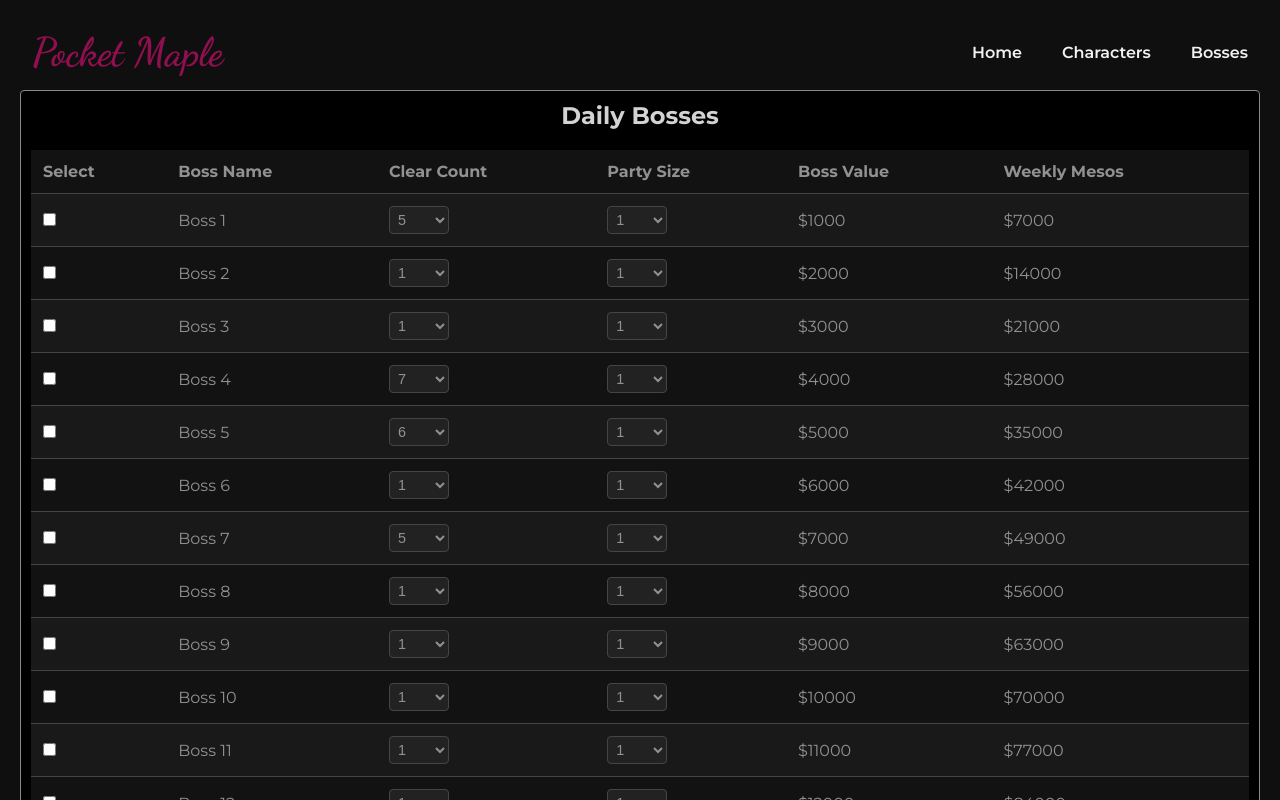
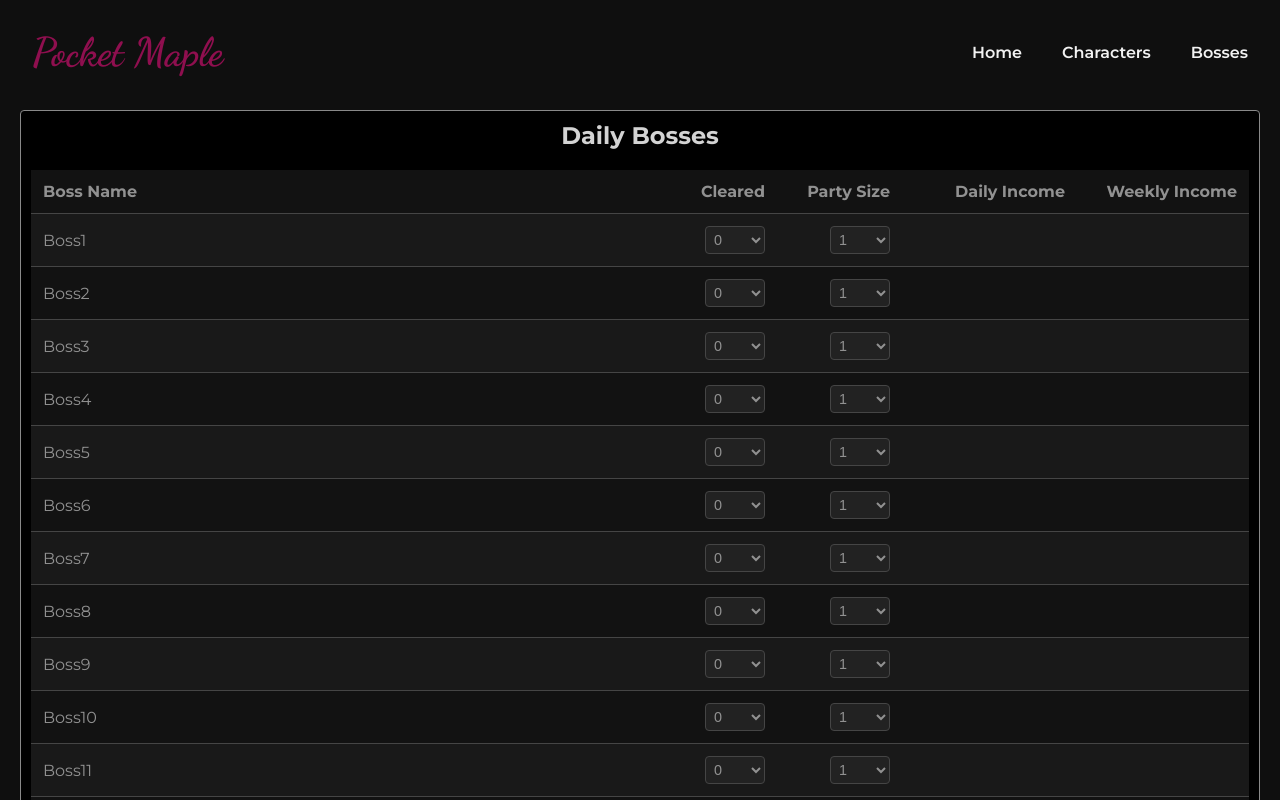
Before and after one commit to ttxlnguyen/Passion-Project-Pocket-Maple-React, a React (Create React App) app in the folder pocketmaplereact/: page /bosses in a window 1280 px wide. Shown: the top 800 px of the page. Built offline with nearby package versions, Linux system fonts and the light colour scheme.

Commit message:
Updated, BossList.css to accomodate table size, for desktop & mobile, BossList.js to add Daily Bosses functionality, BossList.jsx to add Daily Bosses functionality, NavBar.css header color

```diff
--- a/pocketmaplereact/src/components/navbar/NavBar.css
+++ b/pocketmaplereact/src/components/navbar/NavBar.css
@@ -3,7 +3,7 @@
   width: 100%;
   top: 0;
   left: 0;
-    background-color: transparent;
+  background-color: var(--header-background-color, #0f0f0f);
   z-index: var(--z-fixed);
 }
 
@@ -55,20 +55,18 @@
     transition: right 0.4s;
   }
 }
+
 @media screen and (max-width: 300px) {
   .nav__menu {
     padding: 4rem 1rem 2rem;
    }
-
   .nav__list {
     row-gap: 1rem;
    }
-
   .nav__link,
   .nav__cta {
     font-size: var(--smaller-font-size);
   }
-
   .nav__cta {
     padding: 8px 16px;
     font-size: 12px;
@@ -104,6 +102,7 @@
 .show-menu {
   right: 0;
 }
+
 .nav__listt {
   display: flex;
   flex-direction: row;
@@ -122,6 +121,7 @@
   padding: 6rem 3rem 0;
   transition: right 0.4s;
 }
+
 @media screen and (min-width: 1150px) {
   .nav {
     height: calc(var(--header-height) + 1rem);
@@ -130,7 +130,6 @@
   .nav__close {
     display: none;
   }
-
   .nav__list {
     flex-direction: row;
     column-gap: 2.5rem;
--- a/pocketmaplereact/src/components/pages/bosslist/BossList.css
+++ b/pocketmaplereact/src/components/pages/bosslist/BossList.css
@@ -1,6 +1,6 @@
 .boss-list {
   margin: 20px;
-  margin-top: 90px;
+  margin-top: 110px;
   padding: 10px;
   border: 1px solid #898989;
   border-radius: 4px;
@@ -33,6 +33,11 @@ th, td {
   border-bottom: 1px solid #454545;
 }
 
+td select {
+  display: block;
+  margin: 0 auto;
+}
+
 th {
   background-color: #121212;
 }
@@ -63,3 +68,66 @@ select {
 input[type="checkbox"] {
   margin: 0;
 }
+
+/* Reduce the width of the "Cleared" column */
+th:nth-child(2), td:nth-child(2) {
+  width: 125px;
+}
+
+/* Reduce the width of the "Party Size" column */
+th:nth-child(3), td:nth-child(3) {
+  width: 125px;
+}
+
+/* Reduce the width of the "Daily" column */
+th:nth-child(4), td:nth-child(4) {
+  width: 175px;
+}
+
+/* Reduce the width of the "Weekly" column */
+th:nth-child(5), td:nth-child(5) {
+  width: 172px;
+}
+
+/* Align the "Clear Count" column to the right */
+th:nth-child(2), td:nth-child(2) {
+  text-align: right;
+}
+
+/* Align the "Party Size" column to the right */
+th:nth-child(3), td:nth-child(3) {
+  text-align: right;
+}
+
+/* Align the "Daily Income" column to the right */
+th:nth-child(4), td:nth-child(4) {
+  text-align: right;
+}
+
+/* Align the "Weekly Income" column to the right */
+th:nth-child(5), td:nth-child(5) {
+  text-align: right;
+}
+
+td:nth-child(2) select {
+  margin-left: auto; /* Pushes the select element to the right */
+  margin-right: 0; /* No margin on the right side */
+}
+
+td:nth-child(3) select {
+  margin-left: auto; /* Pushes the select element to the right */
+  margin-right: 0; /* No margin on the right side */
+}
+
+/* Styles for fading in and out */
+.fade-in-column {
+  transition: opacity 0.5s ease-in-out; /* Smooth transition for fading */
+}
+
+.fade-in {
+  opacity: 1;
+}
+
+.fade-out {
+  opacity: 0;
+}
--- a/pocketmaplereact/src/components/pages/bosslist/BossList.js
+++ b/pocketmaplereact/src/components/pages/bosslist/BossList.js
@@ -1,10 +1,7 @@
-// BossList.js
-import { useState } from 'react';
-
-// Function to create dropdown options for Clear Count (1-7)
+// Function to create dropdown options for Clear Count (0-7)
 export const createClearCountOptions = () => {
-  return Array.from({ length: 7 }, (_, i) => (
-    <option key={i + 1} value={i + 1}>{i + 1}</option>
+  return Array.from({ length: 8 }, (_, i) => (
+    <option key={i} value={i}>{i}</option>
   ));
 };
 
@@ -15,16 +12,52 @@ export const createPartySizeOptions = () => {
   ));
 };
 
+// Function to calculate daily income based on base daily income and clear count
+const calculateDailyIncome = (baseDailyIncome, clearCount) => {
+  // Remove currency symbol and parse to number
+  const baseIncome = parseInt(baseDailyIncome.replace(/[^0-9]/g, ''), 10);
+  return `$${baseIncome * clearCount}`;
+};
+
+// Function to calculate daily income based on current daily income and party size
+const calculateDailyIncomeByPartySize = (currentDailyIncome, partySize) => {
+  // Remove currency symbol and parse to number
+  const currentIncome = parseInt(currentDailyIncome.replace(/[^0-9]/g, ''), 10);
+  return `$${Math.floor(currentIncome / partySize)}`; // Use Math.floor to round down to the nearest whole number
+};
+
+// Function to calculate weekly income based on daily income
+const calculateWeeklyIncome = (dailyIncome) => {
+  // Remove currency symbol and parse to number
+  const dailyIncomeValue = parseInt(dailyIncome.replace(/[^0-9]/g, ''), 10);
+  return `$${dailyIncomeValue * 7}`; // Multiply daily income by 7 for weekly income
+};
+
 // Function to handle dropdown change for Clear Count
 export const handleClearCountChange = (index, value, setBossData, bossData) => {
   const updatedBossData = [...bossData];
-  updatedBossData[index].clearCount = parseInt(value, 10);
+  const clearCount = parseInt(value, 10);
+  const baseDailyIncome = updatedBossData[index].baseDailyIncome;
+
+  // Update clearCount and recalculate dailyMeso using baseDailyIncome
+  updatedBossData[index].clearCount = clearCount;
+  updatedBossData[index].currentDailyIncome = calculateDailyIncome(baseDailyIncome, clearCount);
+  updatedBossData[index].dailyMeso = updatedBossData[index].currentDailyIncome;
+  updatedBossData[index].weeklyMeso = calculateWeeklyIncome(updatedBossData[index].dailyMeso);
+
   setBossData(updatedBossData);
 };
 
 // Function to handle dropdown change for Party Size
 export const handlePartySizeChange = (index, value, setBossData, bossData) => {
   const updatedBossData = [...bossData];
-  updatedBossData[index].partySize = parseInt(value, 10);
+  const partySize = parseInt(value, 10);
+  const currentDailyIncome = updatedBossData[index].currentDailyIncome;
+
+  // Update partySize and recalculate dailyMeso using currentDailyIncome
+  updatedBossData[index].partySize = partySize;
+  updatedBossData[index].dailyMeso = calculateDailyIncomeByPartySize(currentDailyIncome, partySize);
+  updatedBossData[index].weeklyMeso = calculateWeeklyIncome(updatedBossData[index].dailyMeso);
+
   setBossData(updatedBossData);
 };
--- a/pocketmaplereact/src/components/pages/bosslist/BossList.jsx
+++ b/pocketmaplereact/src/components/pages/bosslist/BossList.jsx
@@ -1,6 +1,5 @@
-// BossList.jsx
 import React, { useState } from 'react';
-import './BossList.css'; // Import the CSS file for styling
+import './BossList.css';
 import {
   createClearCountOptions,
   createPartySizeOptions,
@@ -9,22 +8,21 @@ import {
 } from './BossList.js';
 
 const Bosses = () => {
-  // State for boss data
   const [bossData, setBossData] = useState([
-    { name: 'Boss 1', clearCount: 5, partySize: 10, value: '$1000', weeklyMesos: '$7000' },
-    { name: 'Boss 2', clearCount: 8, partySize: 12, value: '$2000', weeklyMesos: '$14000' },
-    { name: 'Boss 3', clearCount: 10, partySize: 8, value: '$3000', weeklyMesos: '$21000' },
-    { name: 'Boss 4', clearCount: 7, partySize: 11, value: '$4000', weeklyMesos: '$28000' },
-    { name: 'Boss 5', clearCount: 6, partySize: 9, value: '$5000', weeklyMesos: '$35000' },
-    { name: 'Boss 6', clearCount: 9, partySize: 10, value: '$6000', weeklyMesos: '$42000' },
-    { name: 'Boss 7', clearCount: 5, partySize: 15, value: '$7000', weeklyMesos: '$49000' },
-    { name: 'Boss 8', clearCount: 12, partySize: 14, value: '$8000', weeklyMesos: '$56000' },
-    { name: 'Boss 9', clearCount: 11, partySize: 13, value: '$9000', weeklyMesos: '$63000' },
-    { name: 'Boss 10', clearCount: 14, partySize: 16, value: '$10000', weeklyMesos: '$70000' },
-    { name: 'Boss 11', clearCount: 13, partySize: 17, value: '$11000', weeklyMesos: '$77000' },
-    { name: 'Boss 12', clearCount: 15, partySize: 18, value: '$12000', weeklyMesos: '$84000' },
-    { name: 'Boss 13', clearCount: 10, partySize: 12, value: '$13000', weeklyMesos: '$91000' },
-    { name: 'Boss 14', clearCount: 11, partySize: 14, value: '$14000', weeklyMesos: '$98000' }
+    { name: 'Boss1', clearCount: 0, partySize: 1, dailyMeso: '$1000', weeklyMeso: '$7000', baseDailyIncome: '$1000' },
+    { name: 'Boss2', clearCount: 0, partySize: 1, dailyMeso: '$2000', weeklyMeso: '$14000', baseDailyIncome: '$2000' },
+    { name: 'Boss3', clearCount: 0, partySize: 1, dailyMeso: '$3000', weeklyMeso: '$21000', baseDailyIncome: '$3000' },
+    { name: 'Boss4', clearCount: 0, partySize: 1, dailyMeso: '$4000', weeklyMeso: '$28000', baseDailyIncome: '$4000' },
+    { name: 'Boss5', clearCount: 0, partySize: 1, dailyMeso: '$5000', weeklyMeso: '$35000', baseDailyIncome: '$5000' },
+    { name: 'Boss6', clearCount: 0, partySize: 1, dailyMeso: '$6000', weeklyMeso: '$42000', baseDailyIncome: '$6000' },
+    { name: 'Boss7', clearCount: 0, partySize: 1, dailyMeso: '$7000', weeklyMeso: '$49000', baseDailyIncome: '$7000' },
+    { name: 'Boss8', clearCount: 0, partySize: 1, dailyMeso: '$8000', weeklyMeso: '$56000', baseDailyIncome: '$8000' },
+    { name: 'Boss9', clearCount: 0, partySize: 1, dailyMeso: '$9000', weeklyMeso: '$63000', baseDailyIncome: '$9000' },
+    { name: 'Boss10', clearCount: 0, partySize: 1, dailyMeso: '$10000', weeklyMeso: '$70000', baseDailyIncome: '$10000' },
+    { name: 'Boss11', clearCount: 0, partySize: 1, dailyMeso: '$11000', weeklyMeso: '$77000', baseDailyIncome: '$11000' },
+    { name: 'Boss12', clearCount: 0, partySize: 1, dailyMeso: '$12000', weeklyMeso: '$84000', baseDailyIncome: '$12000' },
+    { name: 'Boss13', clearCount: 0, partySize: 1, dailyMeso: '$13000', weeklyMeso: '$91000', baseDailyIncome: '$13000' },
+    { name: 'Boss14', clearCount: 0, partySize: 1, dailyMeso: '$14000', weeklyMeso: '$98000', baseDailyIncome: '$14000' }
   ]);
 
   return (
@@ -34,18 +32,16 @@ const Bosses = () => {
         <table>
           <thead>
             <tr> {/* Column Headers */}
-              <th>Select</th>
               <th>Boss Name</th>
-              <th>Clear Count</th>
+              <th>Cleared</th>
               <th>Party Size</th>
-              <th>Boss Value</th>
-              <th>Weekly Mesos</th>
+              <th className="fade-in-column">Daily Income</th>
+              <th className="fade-in-column">Weekly Income</th>
             </tr>
           </thead>
           <tbody>
             {bossData.map((boss, index) => (
               <tr key={index}> {/* Column data */}
-                <td><input type="checkbox" /></td>
                 <td>{boss.name}</td>
                 <td>
                   <select
@@ -63,8 +59,8 @@ const Bosses = () => {
                     {createPartySizeOptions()}
                   </select>
                 </td>
-                <td>{boss.value}</td>
-                <td>{boss.weeklyMesos}</td>
+                <td className={`fade-in-column ${boss.clearCount > 0 ? 'fade-in' : 'fade-out'}`}>{boss.dailyMeso}</td>
+                <td className={`fade-in-column ${boss.clearCount > 0 ? 'fade-in' : 'fade-out'}`}>{boss.weeklyMeso}</td>
               </tr>
             ))}
           </tbody>
--- a/pocketmaplereact/src/index.css
+++ b/pocketmaplereact/src/index.css
@@ -8,10 +8,10 @@
 
 :root {
   --header-height: 3.5rem;
-  --first-color: hsl(330, 81%, 31%);
-  --title-color: hsl(0, 0%, 95%);
-  --text-color: hsl(0, 0%, 75%);
-  --body-color: hsl(0, 0%, 6%);
+  --first-color: #8f0f4f;
+  --title-color: #f2f2f2;
+  --text-color: #bfbfbf;
+  --body-color: #0f0f0f;
   --body-font: "Montserrat", sans-serif;
   --second-font: "Dancing Script", cursive;
   --h2-font-size: 2.5rem;
```
Lines whose indentation alone changed are shown as unchanged.
